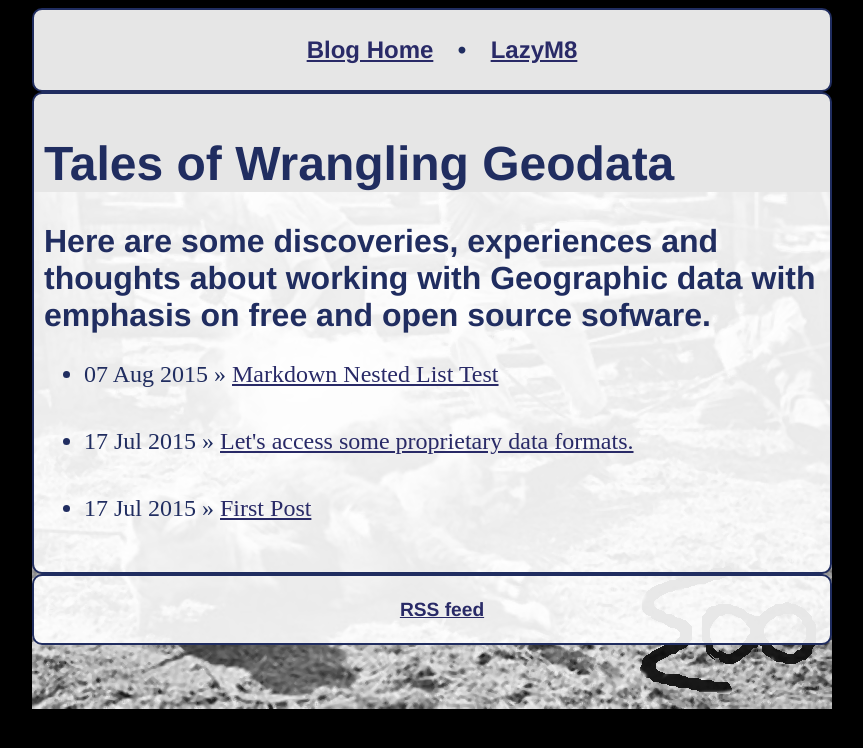
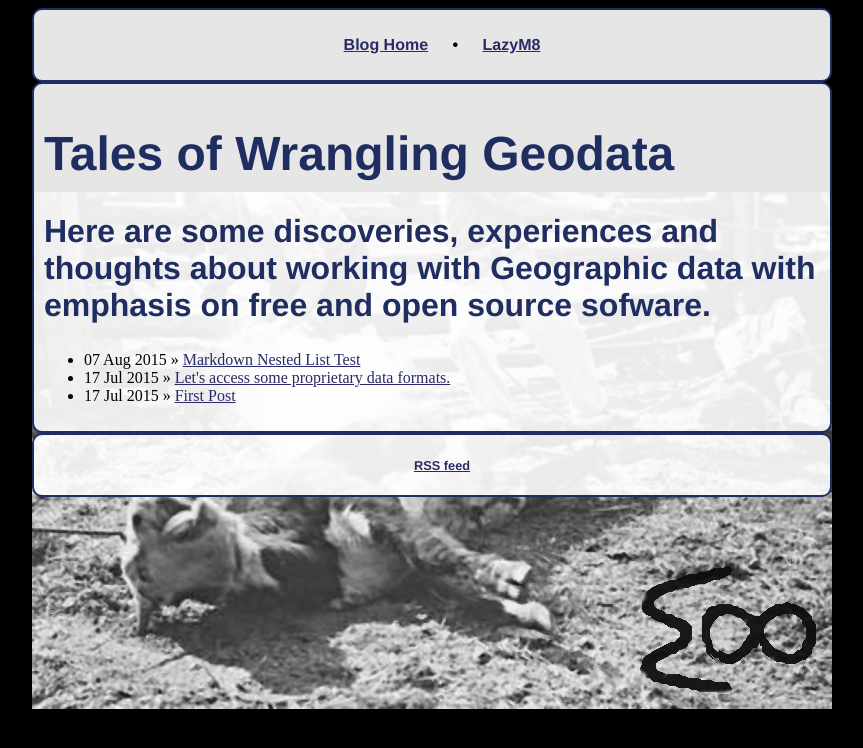
Before and after one commit to geodatawrangler/geodatawrangler.github.io, a Jekyll site: the page built from index.html, in a window 1280 px wide. Shown: the top 748 px of the page, without its empty margins (208-1071 px from the left). Built offline with Jekyll 4.4.1, drawn with Linux system fonts in a browser that asks for light colours.

Commit message:
<li> tag styling

```diff
--- a/css/main.css
+++ b/css/main.css
@@ -21,9 +21,7 @@ div.white, div.container {
 }
 
 li {
-    margin: 20px auto 40px;
-    font-size: 1.5em;
-    color: #202D60;
+    color: #red;
 }
 
 nav ul, footer ul {
```
